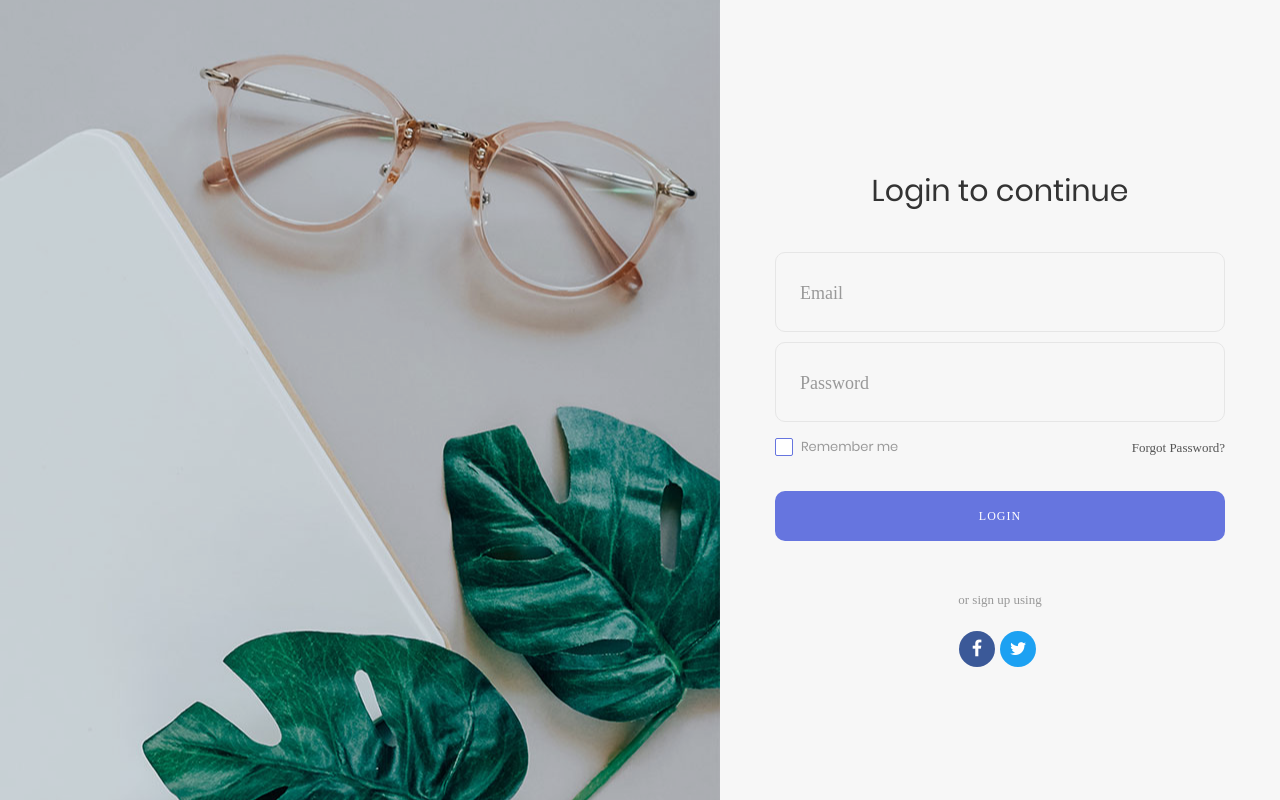
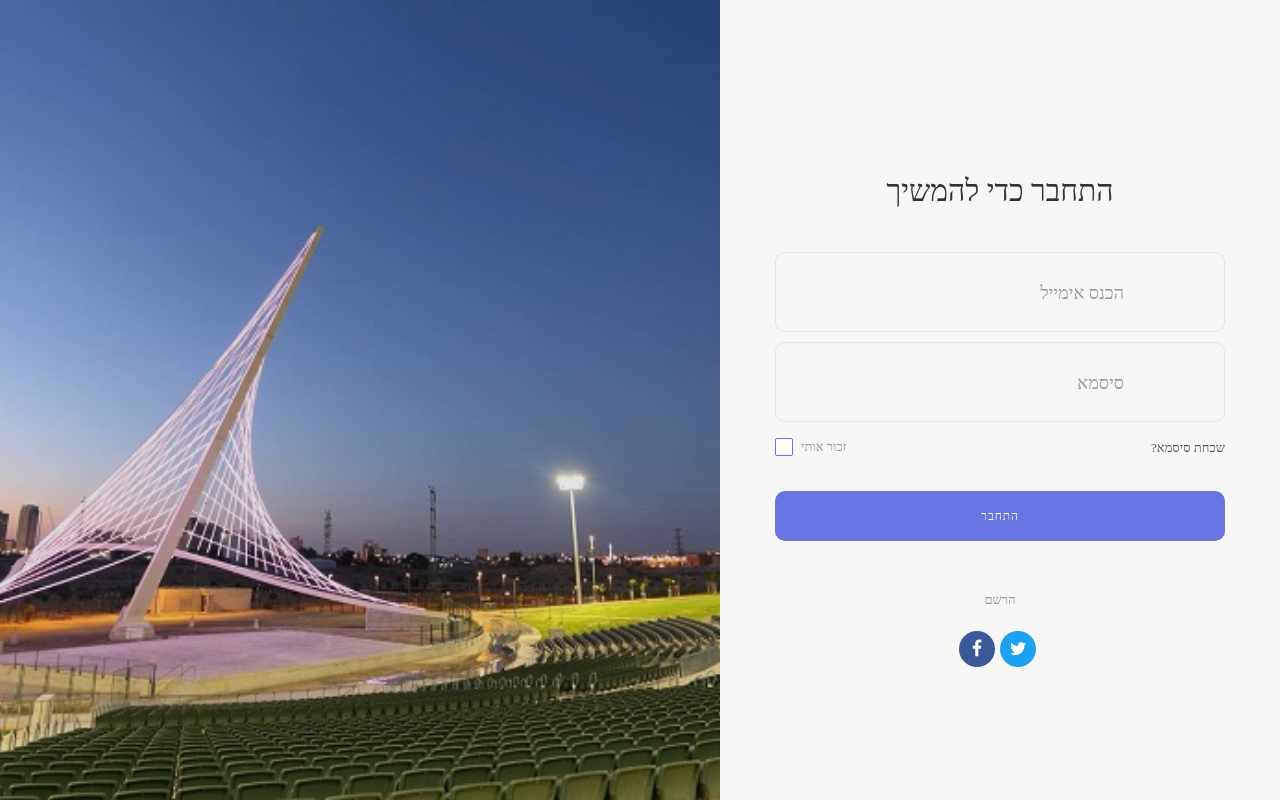
Before and after one commit to mor0981/ParkFlask, a Flask app: page /about in a window 1280 px wide. Run offline with Flask 2, Linux system fonts and the light colour scheme; some libraries are stand-ins or nearby versions; some web fonts are replaced.

Commit message:
PM2020T5-27 Login Page Design

```diff
--- a/App.py
+++ b/App.py
@@ -6,7 +6,7 @@
 @app.route('/')
 @app.route('/home')
 def hello():
-    return render_template('home.html')
+    return render_template('index.html')
 
 @app.route('/about')
 def about():
--- a/css/main.css
+++ b/static/css/main.css
@@ -304,7 +304,7 @@
   position: absolute;
   pointer-events: none;
   width: 100%;
-  padding-left: 24px;
+  padding-right: 100px;
   left: 0;
   top: 30px;
 
--- a/templates/index.html
+++ b/templates/index.html
@@ -1,30 +1,30 @@
 <!DOCTYPE html>
 <html lang="en">
 <head>
-	<title>Login V18</title>
+	<title>פורטל פארקים באר שבע</title>
 	<meta charset="UTF-8">
 	<meta name="viewport" content="width=device-width, initial-scale=1">
 <!--===============================================================================================-->
-	<link rel="icon" type="image/png" href="images/icons/favicon.ico"/>
+	<link rel="icon" type="image/png" href="{{url_for('static',filename='images/icons/favicon.ico')}}"/>
 <!--===============================================================================================-->
 	<link rel="stylesheet" type="text/css" href="{{ url_for('static', filename='vendor/bootstrap/css/bootstrap.min.css') }}">
 <!--===============================================================================================-->
 	<link rel="stylesheet" type="text/css" href="{{url_for('static',filename='fonts/font-awesome-4.7.0/css/font-awesome.min.css')}}">
 <!--===============================================================================================-->
-	<link rel="stylesheet" type="text/css" href="fonts/Linearicons-Free-v1.0.0/icon-font.min.css">
+	<link rel="stylesheet" type="text/css" href="{{url_for('static',filename='fonts/Linearicons-Free-v1.0.0/icon-font.min.css')}}">
 <!--===============================================================================================-->
-	<link rel="stylesheet" type="text/css" href="vendor/animate/animate.css">
+	<link rel="stylesheet" type="text/css" href="{{url_for('static',filename='vendor/animate/animate.css')}}">
 <!--===============================================================================================-->
-	<link rel="stylesheet" type="text/css" href="vendor/css-hamburgers/hamburgers.min.css">
+	<link rel="stylesheet" type="text/css" href="{{url_for('static',filename='vendor/css-hamburgers/hamburgers.min.css')}}">
 <!--===============================================================================================-->
-	<link rel="stylesheet" type="text/css" href="vendor/animsition/css/animsition.min.css">
+	<link rel="stylesheet" type="text/css" href="{{url_for('static',filename='vendor/animsition/css/animsition.min.css')}}">
 <!--===============================================================================================-->
-	<link rel="stylesheet" type="text/css" href="vendor/select2/select2.min.css">
+	<link rel="stylesheet" type="text/css" href="{{url_for('static',filename='vendor/select2/select2.min.css')}}">
 <!--===============================================================================================-->
-	<link rel="stylesheet" type="text/css" href="vendor/daterangepicker/daterangepicker.css">
+	<link rel="stylesheet" type="text/css" href="{{url_for('static',filename='vendor/daterangepicker/daterangepicker.css')}}">
 <!--===============================================================================================-->
-	<link rel="stylesheet" type="text/css" href="css/util.css">
-	<link rel="stylesheet" type="text/css" href="css/main.css">
+	<link rel="stylesheet" type="text/css" href="{{url_for('static',filename='css/util.css')}}">
+	<link rel="stylesheet" type="text/css" href="{{url_for('static',filename='css/main.css')}}">
 <!--===============================================================================================-->
 </head>
 <body style="background-color: #666666;">
@@ -34,34 +34,34 @@
 			<div class="wrap-login100">
 				<form class="login100-form validate-form">
 					<span class="login100-form-title p-b-43">
-						Login to continue
+						התחבר כדי להמשיך
 					</span>
 
 
 					<div class="wrap-input100 validate-input" data-validate = "Valid email is required: ex@abc.xyz">
 						<input class="input100" type="text" name="email">
 						<span class="focus-input100"></span>
-						<span class="label-input100">Email</span>
+						<span class="label-input100" dir="rtl">הכנס אימייל</span>
 					</div>
 
 
 					<div class="wrap-input100 validate-input" data-validate="Password is required">
 						<input class="input100" type="password" name="pass">
 						<span class="focus-input100"></span>
-						<span class="label-input100">Password</span>
+						<span class="label-input100" dir="rtl">סיסמא</span>
 					</div>
 
 					<div class="flex-sb-m w-full p-t-3 p-b-32">
 						<div class="contact100-form-checkbox">
 							<input class="input-checkbox100" id="ckb1" type="checkbox" name="remember-me">
 							<label class="label-checkbox100" for="ckb1">
-								Remember me
+								זכור אותי
 							</label>
 						</div>
 
 						<div>
-							<a href="#" class="txt1">
-								Forgot Password?
+							<a href="#" class="txt1" dir="rtl">
+								שכחת סיסמא?
 							</a>
 						</div>
 					</div>
@@ -69,13 +69,13 @@
 
 					<div class="container-login100-form-btn">
 						<button class="login100-form-btn">
-							Login
+							התחבר
 						</button>
 					</div>
 
 					<div class="text-center p-t-46 p-b-20">
 						<span class="txt2">
-							or sign up using
+							הרשם
 						</span>
 					</div>
 
@@ -90,7 +90,7 @@
 					</div>
 				</form>
 
-				<div class="login100-more" style="background-image: url('images/bg-01.jpg');">
+				<div class="login100-more" style="background-image: url('static/images/park2.jfif');">
 				</div>
 			</div>
 		</div>
```
Also changed, not shown: static/css/util.css (renamed from css/util.css), static/images/bg-01.jpg (renamed from images/bg-01.jpg), static/images/icons/favicon.ico (renamed from images/icons/favicon.ico), static/images/park1.jpg (added), static/images/park2.jfif (added).
